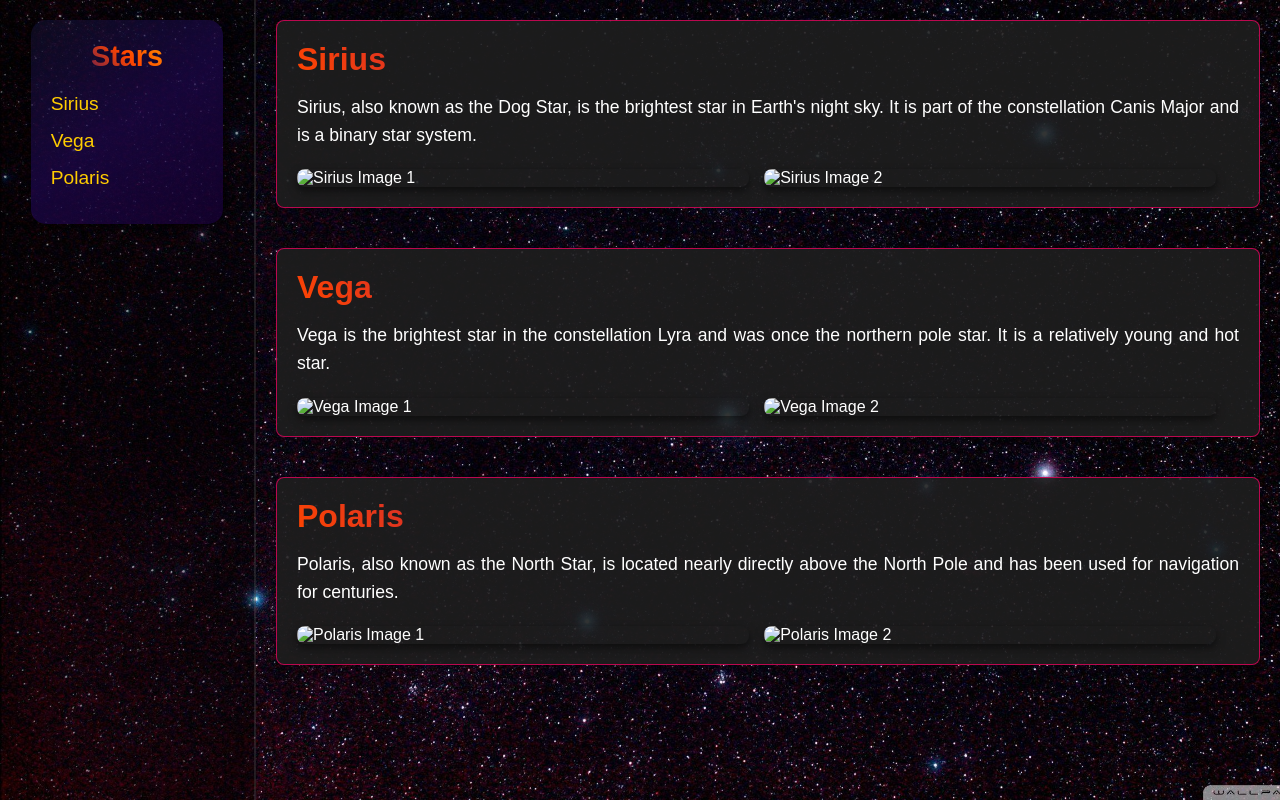
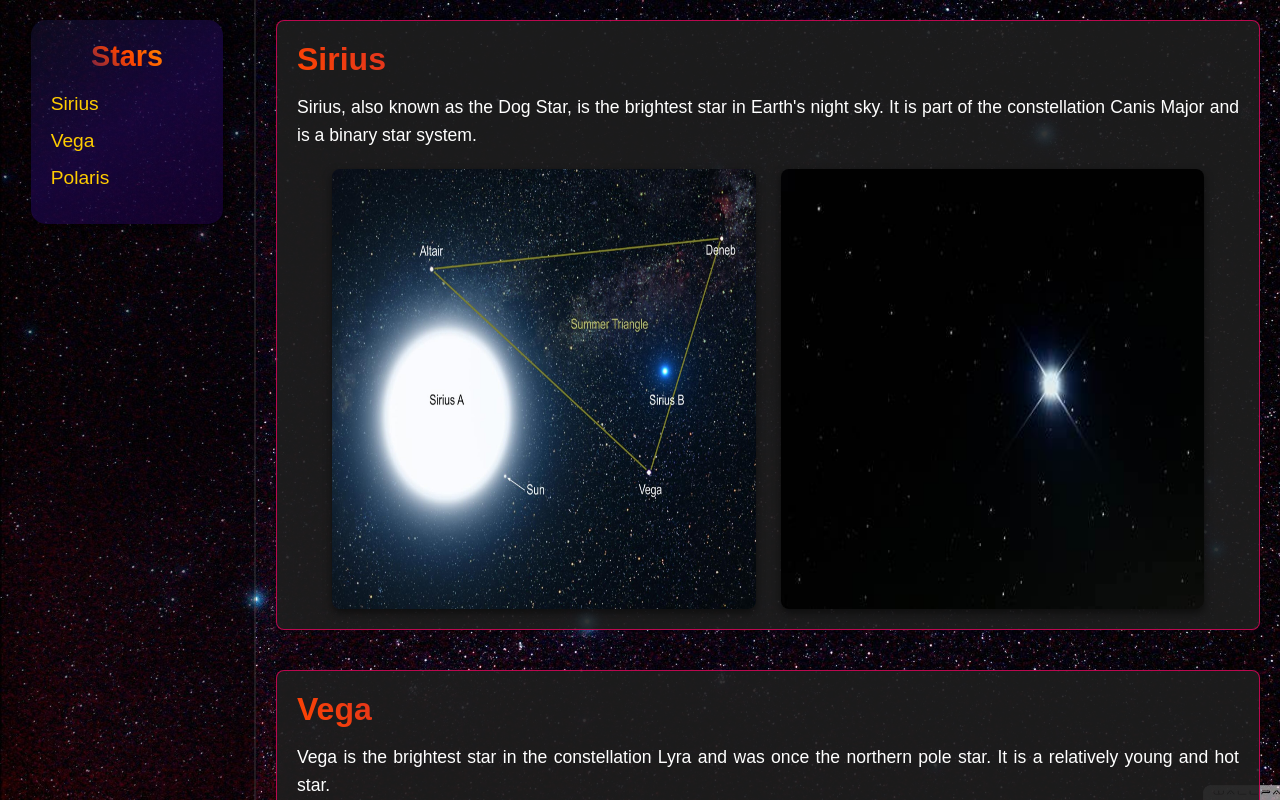
Before and after one commit to priyanshu-235/Spacewiki, a plain HTML site: page stars/stars.html in a window 1280 px wide. Drawn offline with Linux system fonts and the light colour scheme.

Commit message:
images added

```diff
--- a/stars/stars.css
+++ b/stars/stars.css
@@ -107,11 +107,16 @@ body {
 
 .star-section .images {
     display: flex;
-    gap: 15px;
+    justify-content: center;
+    gap: 25px;
 }
 
 .star-section .images img {
-    width: 48%;
+    width: auto;
+    max-width: 45%;
+    height: auto;
+    max-height: 60vh;
+    min-height: 55vh;
     border-radius: 8px;
     box-shadow: 0 4px 8px rgba(0, 0, 0, 0.5);
     transition: transform 0.3s ease;
--- a/stars/stars.html
+++ b/stars/stars.html
@@ -31,8 +31,8 @@
           <p>Sirius, also known as the Dog Star, is the brightest star in Earth's night sky. It is part of the constellation Canis Major and is a binary star system.</p>
         </div>
         <div class="images">
-          <img src="sirius1.jpg" alt="Sirius Image 1">
-          <img src="sirius2.jpg" alt="Sirius Image 2">
+          <img src="./sirius1.jpg" alt="Sirius Image 1">
+          <img src="./sirius2.jpeg" alt="Sirius Image 2">
         </div>
       </div>
 
```
Also changed, not shown: stars/sirius1.jpg (added), stars/sirius2.jpeg (added).
